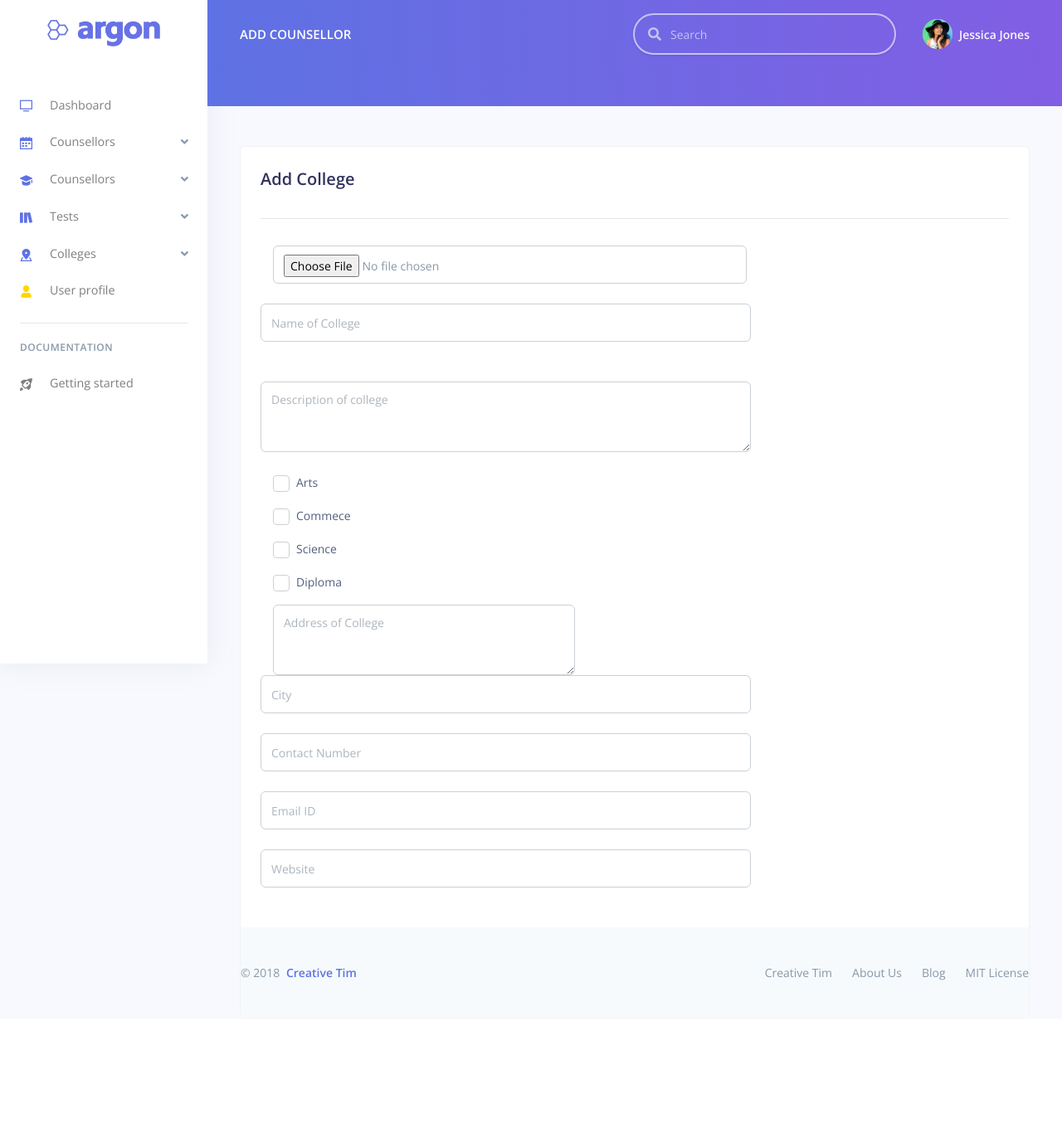
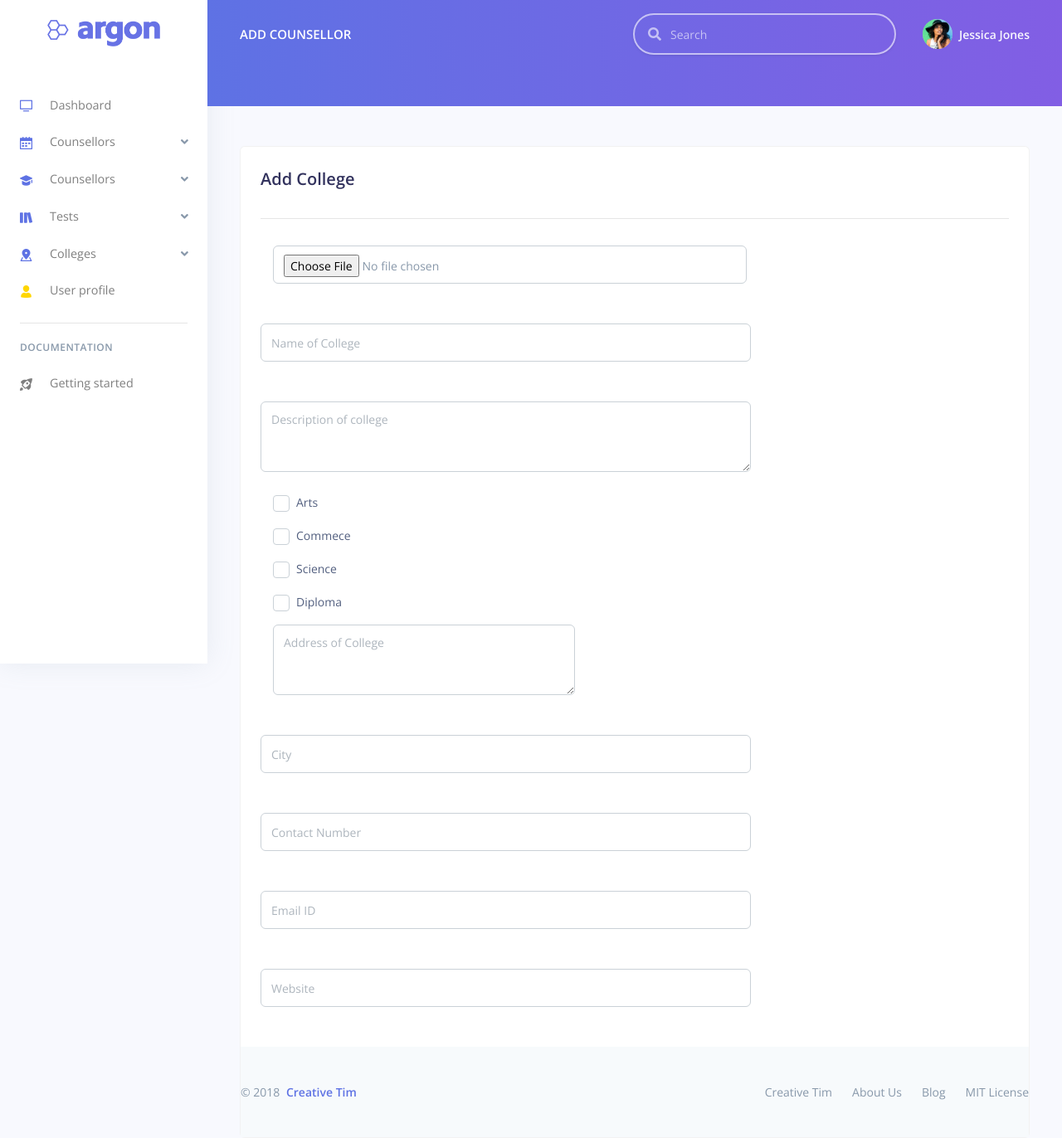
Before and after one commit to rohinvaidya/personal-counselling, a PHP site: page /pages/admin/add-colleges.php in a window 1280 px wide. Shown: the whole page at 83% size. Before the commit the page ends 1228 px from the top, so only its background shows below. Run offline with PHP 8.4, Linux system fonts and the light colour scheme; some libraries are stand-ins or nearby versions.

Commit message:
add college form commit

```diff
--- a/pages/admin/add-colleges.php
+++ b/pages/admin/add-colleges.php
@@ -283,20 +283,20 @@
                 <form action="" method="POST">
                         <div class="col-md-8">
                             <div class="form-group">
-                                <input name="image" type="file" class="form-control" id="city" placeholder="image">
+                                <input name="image" type="file" class="form-control mb-5" id="city" placeholder="image">
                             </div>
                         </div>
                         <div class="row">
                         <div class="col-md-8">
                             <div class="form-group">
-                                <input type="text" class="form-control" id="name" placeholder="Name of College">
+                                <input type="text" class="form-control mb=4" id="name" placeholder="Name of College">
                             </div>
                         </div>
                         <div class="col-md-8">
                             <textarea name="description" class="form-control mt-4 mb-4" id="exampleFormControlTextarea1" rows="3" placeholder="Description of college"></textarea>
                         </div>
                         <div class="col-md-8">
-                        <div class="col-md-8">
+                        <div class="col-md-8 ">
                             <div class="custom-control custom-checkbox mb-3">
                                 <input value="arts" name="stream" class="custom-control-input" id="customCheck1" type="checkbox">
                                 <label class="custom-control-label" for="customCheck1">Arts</label>
@@ -315,20 +315,20 @@
                             </div>
                         </div>
                         <div class="col-md-8">
-                            <textarea name="address" class="form-control" id="exampleFormControlTextarea1" rows="3" placeholder="Address of College"></textarea>
+                            <textarea name="address" class="form-control mt-3 mb-5" id="exampleFormControlTextarea1" rows="3" placeholder="Address of College"></textarea>
                         </div>
                             <div class="form-group">
-                                <input name="city" type="text" class="form-control" id="city" placeholder="City">
+                                <input name="city" type="text" class="form-control mb-5" id="city" placeholder="City">
                             </div>
                         </div>
                         <div class="col-md-8">
                             <div class="form-group">
-                                <input name="contact" type="text" class="form-control" id="city" placeholder="Contact Number">
+                                <input name="contact" type="text" class="form-control mb-5" id="city" placeholder="Contact Number">
                             </div>
                         </div>
                         <div class="col-md-8">
                             <div class="form-group">
-                                <input type="email" class="form-control" id="city" placeholder="Email ID">
+                                <input type="email" class="form-control mb-5" id="city" placeholder="Email ID">
                             </div>
                         </div>
                         <div class="col-md-8">
```
